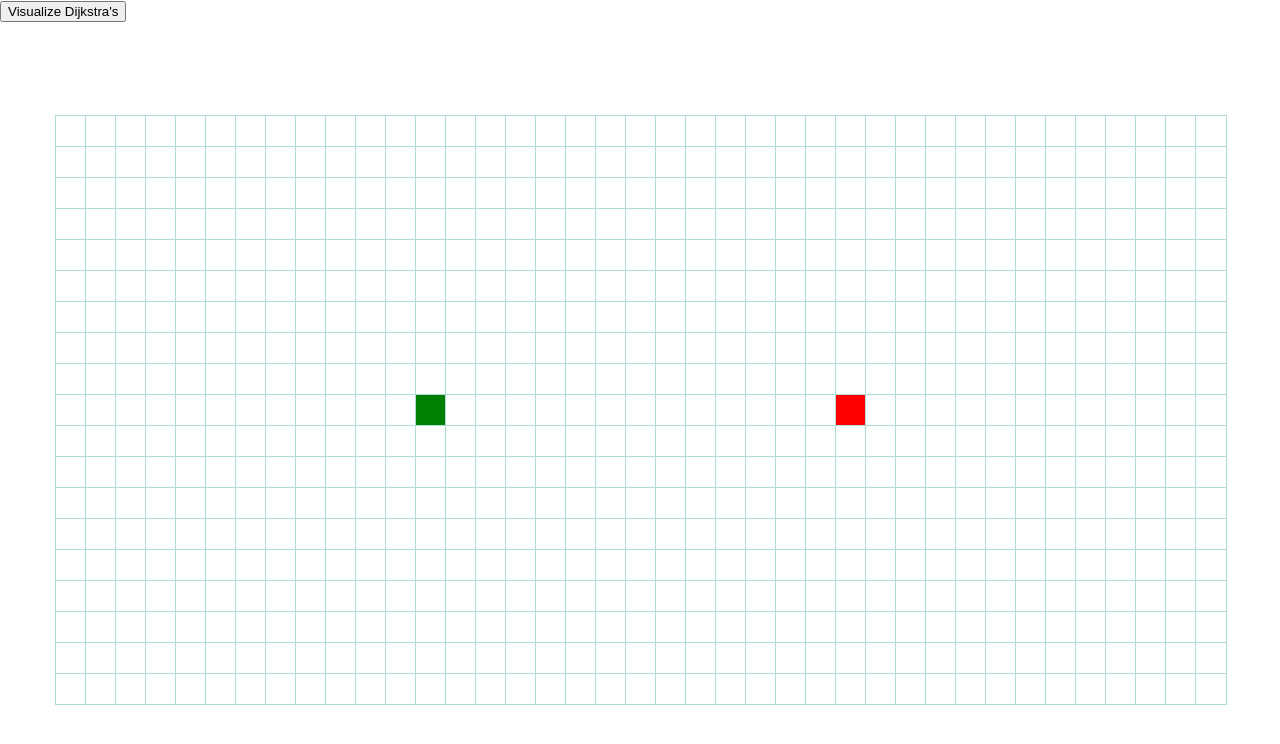
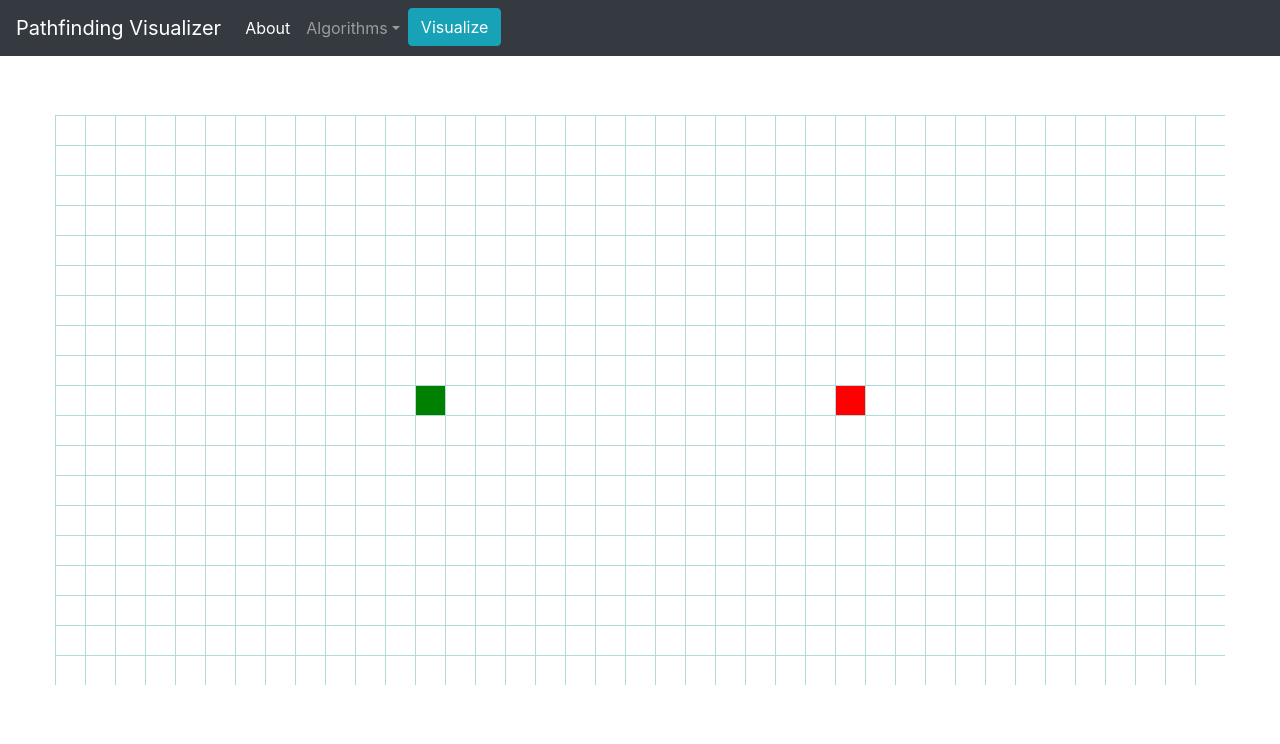
Before and after one commit to kazhang123/pathfinding-visualizer, a React (Create React App) app: page / in a window 1280 px wide. Shown: the top 744 px of the page. Built offline with nearby package versions, Linux system fonts and the light colour scheme.

Commit message:
Added NavBar from Bootstrap

```diff
--- a/package.json
+++ b/package.json
@@ -6,6 +6,9 @@
     "@testing-library/jest-dom": "^4.2.4",
     "@testing-library/react": "^9.5.0",
     "@testing-library/user-event": "^7.2.1",
+    "bootstrap": "^4.5.2",
+    "jquery": "^3.5.1",
+    "popper.js": "^1.16.1",
     "react": "^16.13.1",
     "react-dom": "^16.13.1",
     "react-scripts": "3.4.3"
--- a/src/PathfindingVisualizer.js
+++ b/src/PathfindingVisualizer.js
@@ -14,7 +14,12 @@ const NUM_ROWS = 19;
 class PathfindingVisualizer extends Component {
   state = {
     nodes: [],
+    start: { x: START_NODE_X, y: START_NODE_Y },
+    end: { x: END_NODE_X, y: END_NODE_Y },
     mouseIsPressed: false,
+    startIsPressed: false,
+    endIsPressed: false,
+    selectedAlgorithm: "",
   };
 
   componentDidMount() {
@@ -44,8 +49,9 @@ class PathfindingVisualizer extends Component {
 
   visualizeDijkstras = () => {
     const graph = [...this.state.nodes];
-    const startNode = graph[START_NODE_X][START_NODE_Y];
-    const endNode = graph[END_NODE_X][END_NODE_Y];
+    const { start, end } = this.state;
+    const startNode = graph[start.x][start.y];
+    const endNode = graph[end.x][end.y];
     const visitedNodes = dijkstras(graph, startNode, endNode);
     console.log(visitedNodes);
 
@@ -95,40 +101,58 @@ class PathfindingVisualizer extends Component {
     const graph = [...this.state.nodes];
     const currNode = graph[x][y];
     if (!currNode.isStart && !currNode.isEnd) {
-      const newNode = {
-        ...currNode,
-        isWall: !currNode.isWall,
-      };
-
-      graph[x][y] = newNode;
-      this.setState({ nodes: graph, mouseIsPressed: true });
+      this.toggleWall(currNode, graph);
+      this.setState({ mouseIsPressed: true });
+    } else {
+      if (currNode.isStart) {
+        this.setState({ mouseIsPressed: true, startIsPressed: true });
+      } else {
+        this.setState({ mouseIsPressed: true, endIsPressed: true });
+      }
     }
   };
 
   handleMouseEnter = (x, y) => {
-    if (this.state.mouseIsPressed) {
-      const graph = [...this.state.nodes];
-      const currNode = graph[x][y];
-      if (!currNode.isStart && !currNode.isEnd) {
-        const newNode = {
-          ...currNode,
-          isWall: !currNode.isWall,
-        };
+    if (!this.state.mouseIsPressed) {
+      return;
+    }
 
-        graph[x][y] = newNode;
-        this.setState({ nodes: graph });
-      }
+    const graph = [...this.state.nodes];
+    const currNode = graph[x][y];
+
+    if (this.state.startIsPressed) {
+      this.changeStartNode(currNode, graph);
+      return;
+    } else if (this.state.endIsPressed) {
+      this.changeEndNode(currNode, graph);
+      return;
+    }
+
+    if (!currNode.isStart && !currNode.isEnd) {
+      this.toggleWall(currNode, graph);
     }
   };
 
   handleMouseUp = () => {
-    this.setState({ mouseIsPressed: false });
+    this.setState({
+      mouseIsPressed: false,
+      startIsPressed: false,
+      endIsPressed: false,
+    });
   };
+
+  // setSelectedAlgorithm = (algorithm) => {
+  // 	this.setState(selectAlgorithm: algorithm);
+  // }
 
   render() {
     return (
       <React.Fragment>
-        <button onClick={this.visualizeDijkstras}>Visualize Dijkstra's</button>
+        <NavBar
+          onVisualizeDijkstras={this.visualizeDijkstras}
+          // selectAlgorithm={this.setSelectedAlgorithm}
+        />
+        {/* <button onClick={this.visualizeDijkstras}>Visualize Dijkstra's</button> */}
         <div className="grid">
           {this.state.nodes.map((col, colIdx) => {
             return (
@@ -149,6 +173,47 @@ class PathfindingVisualizer extends Component {
       </React.Fragment>
     );
   }
+
+  /**
+   * 	toggles the given node at x,y on the graph as/not as a wall
+   * @param {*} currNode
+   * @param {*} graph
+   */
+  toggleWall(currNode, graph) {
+    const newNode = {
+      ...currNode,
+      isWall: !currNode.isWall,
+    };
+
+    graph[currNode.col][currNode.row] = newNode;
+    this.setState({ nodes: graph });
+  }
+
+  /**
+   * sets given node as the end node
+   * @param {*} currNode
+   * @param {*} graph
+   */
+  changeEndNode(currNode, graph) {
+    const { col, row } = currNode;
+    const { x, y } = this.state.end;
+    graph[x][y].isEnd = false;
+    currNode.isEnd = true;
+    this.setState({ nodes: graph, end: { x: col, y: row } });
+  }
+
+  /**
+   * sets given node as the start node
+   * @param {*} currNode
+   * @param {*} graph
+   */
+  changeStartNode(currNode, graph) {
+    const { col, row } = currNode;
+    const { x, y } = this.state.start;
+    graph[x][y].isStart = false;
+    currNode.isStart = true;
+    this.setState({ nodes: graph, start: { x: col, y: row } });
+  }
 }
 
 export default PathfindingVisualizer;
--- a/src/components/navbar.jsx
+++ b/src/components/navbar.jsx
@@ -0,0 +1,81 @@
+import React, { Component } from "react";
+
+class NavBar extends Component {
+  render() {
+    return (
+      <nav class="navbar navbar-expand-lg navbar-dark bg-dark">
+        <a class="navbar-brand" href="#">
+          Pathfinding Visualizer
+        </a>
+        <button
+          class="navbar-toggler"
+          type="button"
+          data-toggle="collapse"
+          data-target="#navbarNavDropdown"
+          aria-controls="navbarNavDropdown"
+          aria-expanded="false"
+          aria-label="Toggle navigation"
+        >
+          <span class="navbar-toggler-icon"></span>
+        </button>
+        <div class="collapse navbar-collapse" id="navbarNavDropdown">
+          <ul class="navbar-nav">
+            <li class="nav-item active">
+              <a class="nav-link" href="#">
+                About <span class="sr-only">(current)</span>
+              </a>
+            </li>
+            {/* <li class="nav-item">
+              <a class="nav-link" href="#">
+                Features
+              </a>
+            </li> */}
+            {/* <li class="nav-item">
+              <a class="nav-link" href="#">
+                Pricing
+              </a>
+            </li> */}
+            <li class="nav-item dropdown">
+              <a
+                class="nav-link dropdown-toggle"
+                href="#"
+                id="navbarDropdownMenuLink"
+                role="button"
+                data-toggle="dropdown"
+                aria-haspopup="true"
+                aria-expanded="false"
+              >
+                Algorithms
+              </a>
+              <div
+                class="dropdown-menu"
+                aria-labelledby="navbarDropdownMenuLink"
+              >
+                <button class="dropdown-item" href="#">
+                  Dijkstra's
+                </button>
+                <button class="dropdown-item" href="#">
+                  Breadth First Search
+                </button>
+                <button class="dropdown-item" href="#">
+                  Depth First Search
+                </button>
+              </div>
+            </li>
+            <li class="nav-item">
+              <button
+                onClick={this.props.onVisualizeDijkstras}
+                class="btn btn-info btn-m"
+                // href="#"
+              >
+                Visualize
+              </button>
+            </li>
+          </ul>
+        </div>
+      </nav>
+    );
+  }
+}
+
+export default NavBar;
--- a/src/components/node.css
+++ b/src/components/node.css
@@ -2,7 +2,7 @@
   border: 1px solid rgb(176, 219, 217);
   width: 30px;
   height: 30px;
-  margin: 0 -1px -1px 0;
+  /* margin: 0 -1px -1px 0; */
 }
 
 .node {
@@ -12,6 +12,7 @@
   width: 30px;
   height: 30px;
   /* margin: 0 -1px -1px 0; */
+  cursor: pointer;
 }
 
 .visited {
@@ -45,6 +46,7 @@
 
 .wall {
   background-color: black;
+  /* outline: 1px solid black; */
 }
 
 .path {
--- a/src/index.js
+++ b/src/index.js
@@ -1,3 +1,7 @@
+import "bootstrap/dist/css/bootstrap.min.css";
+import $ from "jquery";
+import Popper from "popper.js";
+import "bootstrap/dist/js/bootstrap.bundle.min";
 import React from "react";
 import ReactDOM from "react-dom";
 import "./index.css";
```
Also changed, not shown: 1 other file (tests, documents, lock files or other folders).
